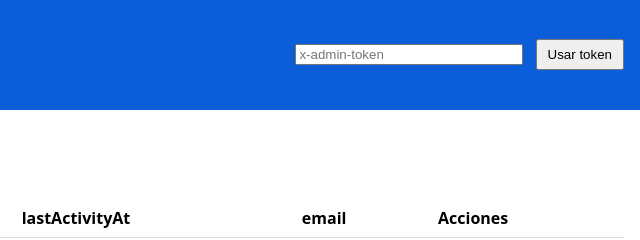
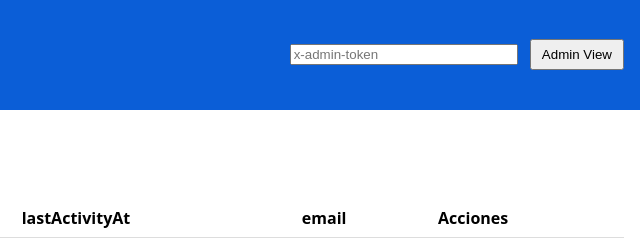
Before and after one commit to dvdsantamaria/blcf-form, a plain HTML site: page public/admin/index.html in a window 1280 px wide. Shown: the full height of the page, 640-1280 px from the left. Drawn offline with Linux system fonts and the light colour scheme; no server answers.

Commit message:
admin view label

```diff
--- a/public/admin/index.html
+++ b/public/admin/index.html
@@ -11,7 +11,7 @@
       <h1>BLCF – Admin</h1>
       <div class="auth">
         <input id="adminToken" type="password" placeholder="x-admin-token" />
-        <button id="saveToken">Usar token</button>
+        <button id="saveToken">Admin View</button>
       </div>
     </header>
 
```
